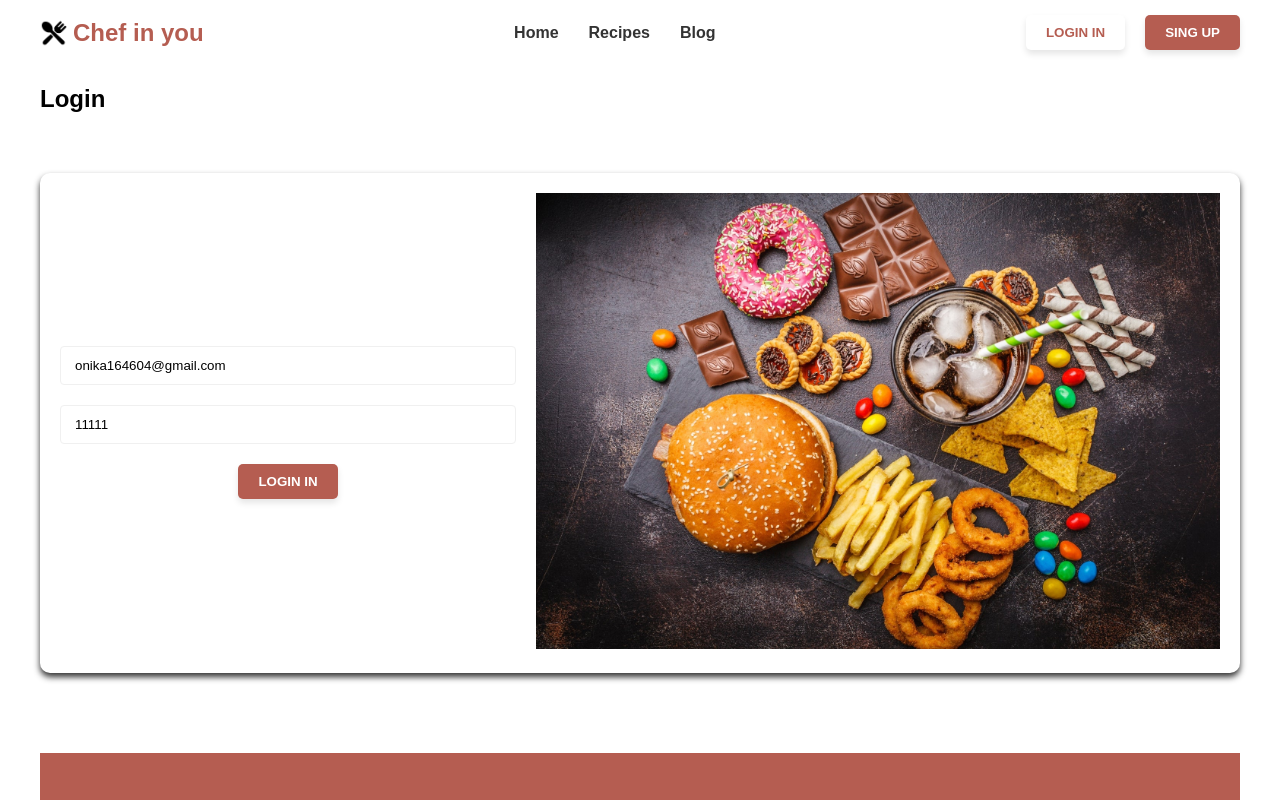
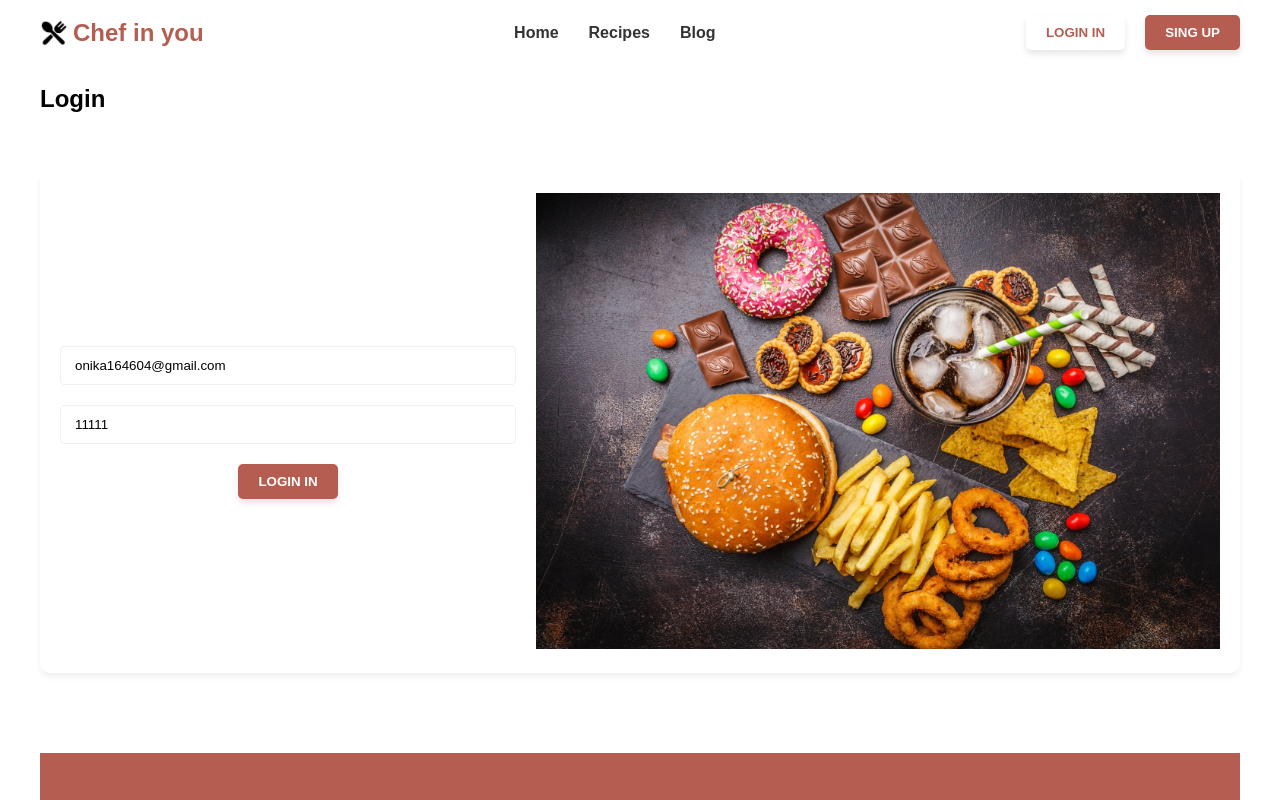
Before and after one commit to onikaChorba/chef-in-you-front, a React (Create React App) app: page /login in a window 1280 px wide. Shown: the top 800 px of the page. Built offline with nearby package versions, Linux system fonts and the light colour scheme; no server answers.

Commit message:
style: fix shadow

```diff
--- a/src/components/form/form.module.scss
+++ b/src/components/form/form.module.scss
@@ -5,7 +5,7 @@
   background-color: var(--white);
   padding: 20px;
   border-radius: 10px;
-  box-shadow: 0px 4px 6px var(--primary-grey);
+  box-shadow: 0px 4px 6px var(--light-grey);
   &__signup {
     @include flex-space-between;
     align-items: center;
```
